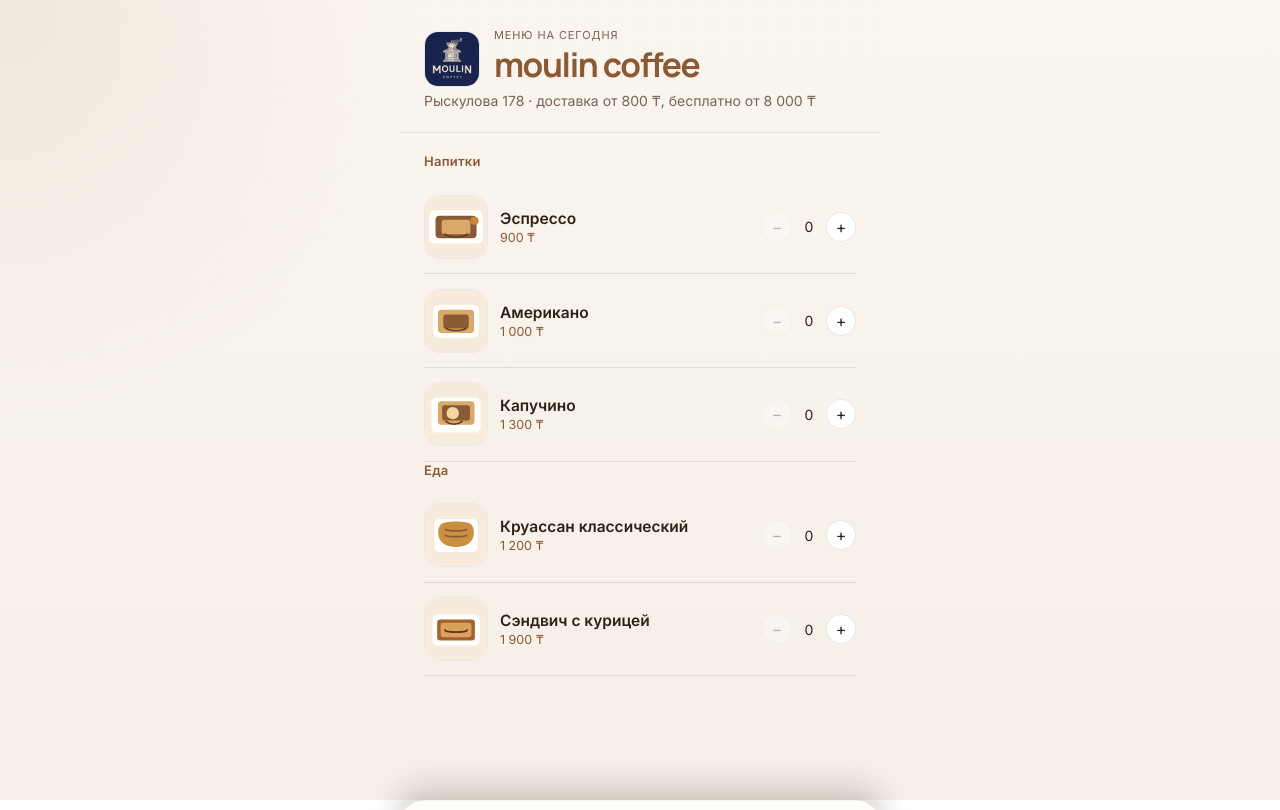
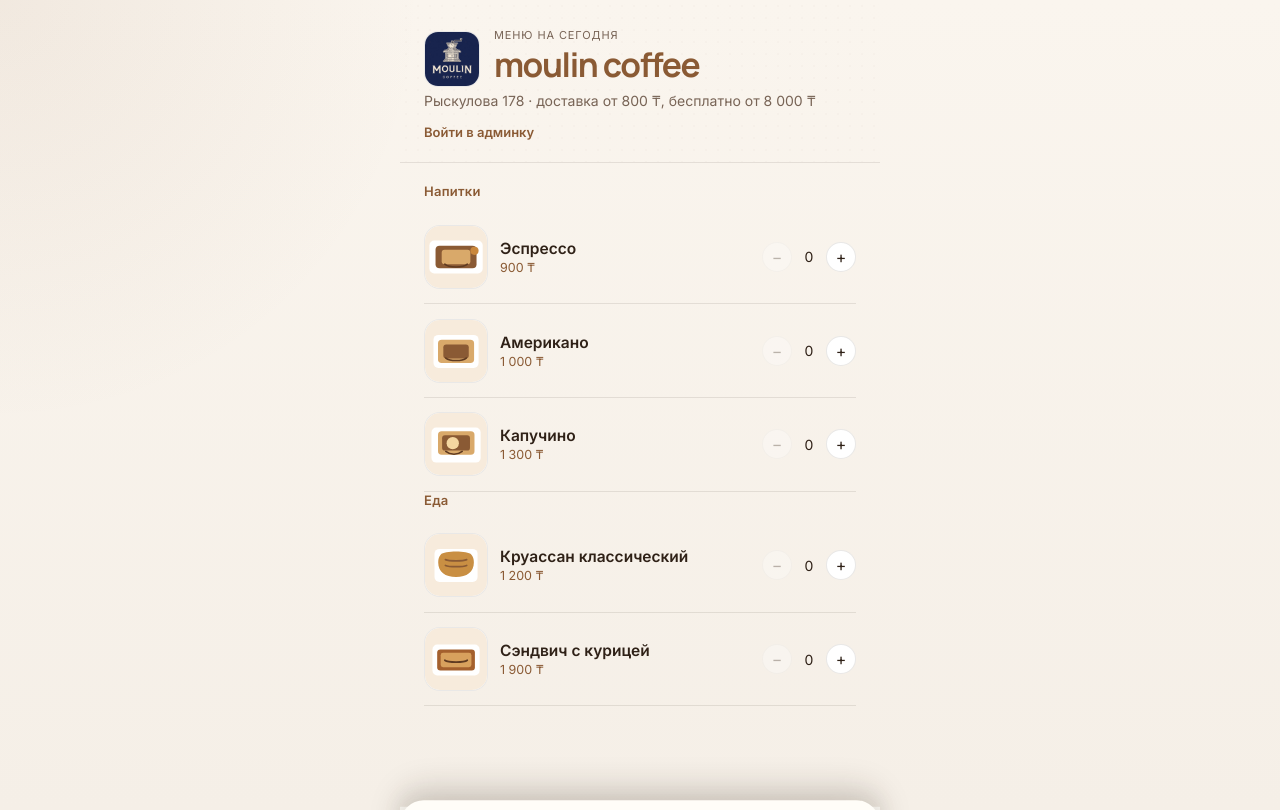
Before and after one commit to bexultan01/moulin-coffee-delivery, a Next.js app: page / in a window 1280 px wide. Built offline with nearby package versions, Linux system fonts and the light colour scheme.

Commit message:
Add visible admin link

```diff
--- a/app/globals.css
+++ b/app/globals.css
@@ -115,8 +115,23 @@ a:focus-visible {
 .headerSub {
   font-size: 14px;
   color: var(--chalk-dim);
-  margin: 0;
+  margin: 0 0 10px;
   line-height: 1.5;
+}
+
+.adminLink {
+  display: inline-flex;
+  align-items: center;
+  gap: 6px;
+  font-size: 13px;
+  font-weight: 600;
+  color: var(--accent);
+  text-decoration: none;
+  margin-top: 2px;
+}
+
+.adminLink:hover {
+  text-decoration: underline;
 }
 
 .chalkDust {
--- a/app/page.js
+++ b/app/page.js
@@ -115,6 +115,7 @@ export default function Home() {
           </div>
         </div>
         <p className={"headerSub"}>{SHOP_ADDRESS} · доставка от {formatMoney(DELIVERY_FEE)} ₸, бесплатно от {formatMoney(FREE_DELIVERY_OVER)} ₸</p>
+        <a href="/admin" className="adminLink">Войти в админку</a>
       </header>
 
       <main className={"menuSection"}>
```
